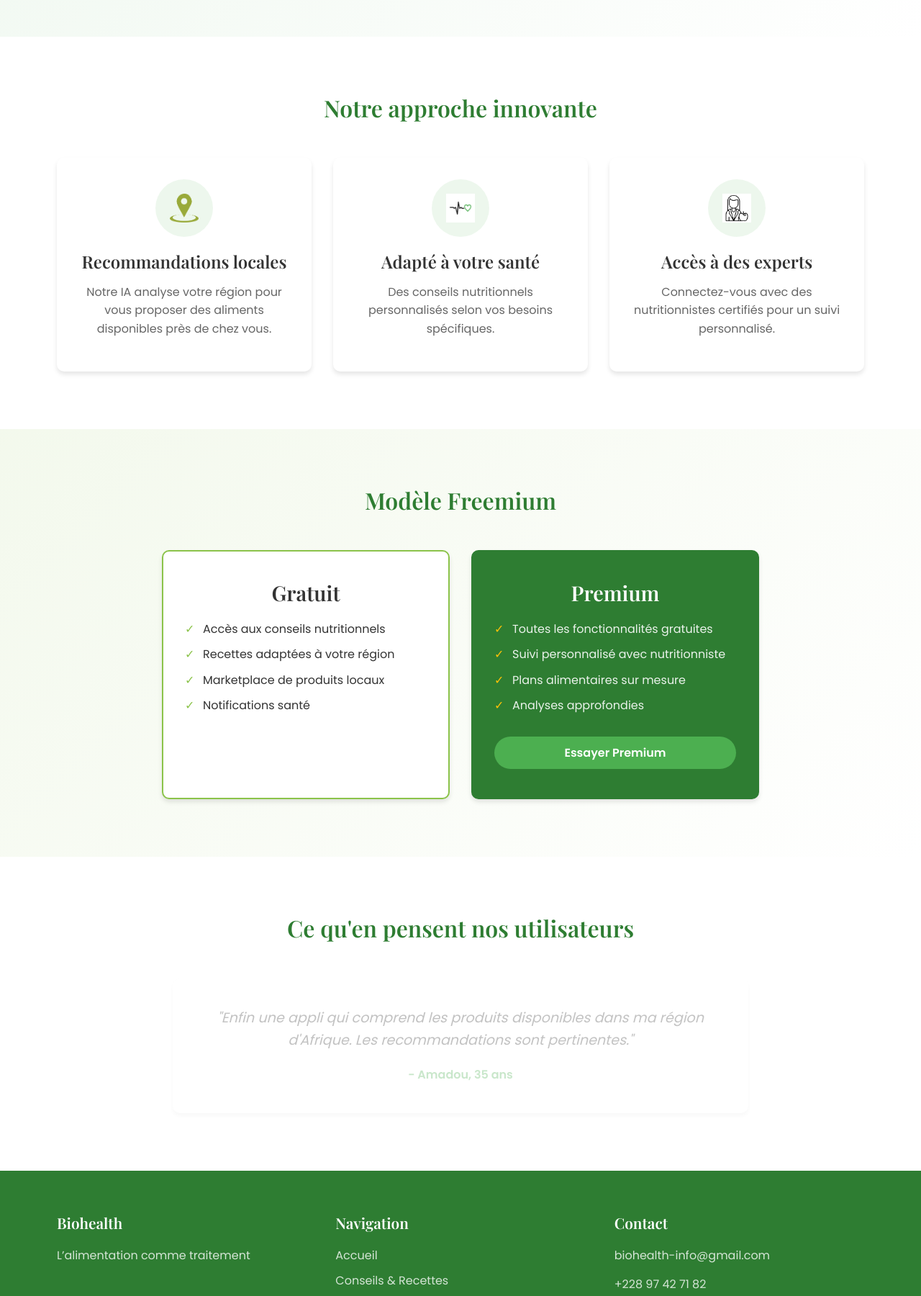
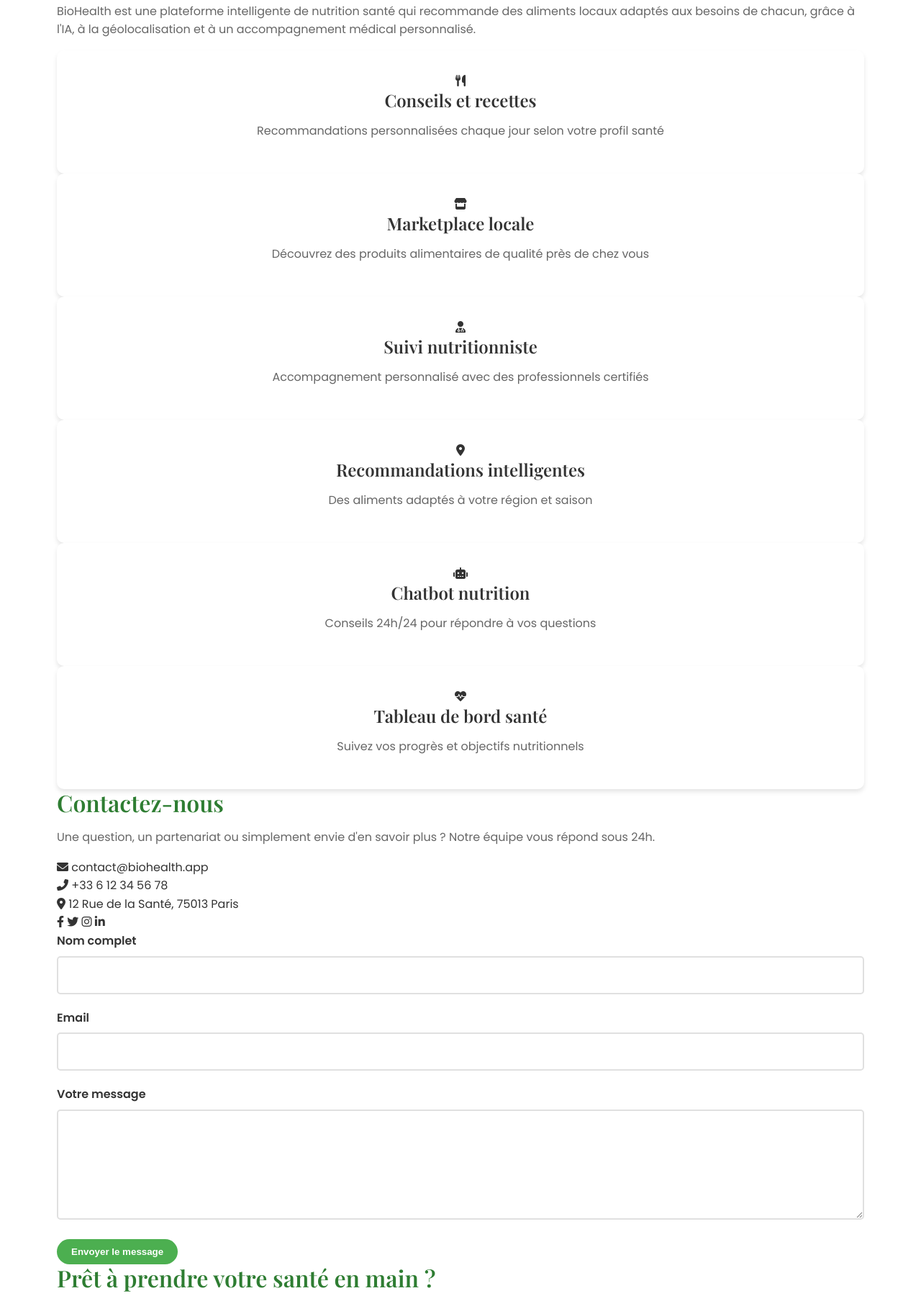
Before and after one commit to Anonyme-18/Biohealth-mvp, a plain HTML site: page index.html in a window 1280 px wide. Shown: the part 607-2407 px from the top of the page at 72% size. Drawn offline with nearby package versions, Linux system fonts and the light colour scheme.

Commit message:
Update index.html

```diff
--- a/index.html
+++ b/index.html
@@ -3,22 +3,18 @@
 <head>
     <meta charset="UTF-8">
     <meta name="viewport" content="width=device-width, initial-scale=1.0">
-    <title>Biohealth:L’alimentation comme traitement</title>
+    <title>À Propos & Contact | BioHealth</title>
     <link rel="stylesheet" href="css/style.css">
-    <link rel="stylesheet" href="css/animations.css">
-     <link rel="icon" type="image/png" sizes="16x16" href="logo.png">
     <link href="https://fonts.googleapis.com/css2?family=Poppins:wght@300;400;600;700&family=Playfair+Display:wght@400;600&display=swap" rel="stylesheet">
+    <link rel="stylesheet" href="https://cdnjs.cloudflare.com/ajax/libs/font-awesome/6.0.0-beta3/css/all.min.css">
 </head>
 <body>
-    <!-- Navigation Bar -->
+    <!-- Navigation -->
     <nav class="navbar">
         <div class="container">
-            <a href="index.html" class="logo">Biohealth</a>
+            <a href="index.html" class="logo">BioHealth</a>
             <div class="nav-links">
-                <a href="index.html" class="active">Accueil</a>
-                <a href="conseils.html">Conseils & Recettes</a>
-                <a href="marketplace.html">Marketplace</a>
-                <a href="nutritionniste.html">Suivi Nutritionniste</a>
+                <a href="#contact">Contact</a>
             </div>
             <button class="hamburger" aria-label="Menu">
                 <span></span>
@@ -29,95 +25,144 @@
     </nav>
 
     <!-- Hero Section -->
-    <section class="hero">
+    <section class="about-hero">
         <div class="container">
             <div class="hero-content">
-                <h1>Se soigner par l'alimentation locale adaptée à votre santé.</h1>
-                <p>Découvrez des aliments et recettes personnalisés selon vos besoins de santé et votre région géographique.</p>
+                <h1>Votre santé nutritionnelle, intelligemment accompagnée</h1>
                 <div class="cta-buttons">
-                    <a href="conseils.html" class="btn primary">Explorer les conseils</a>
-                    <a href="marketplace.html" class="btn secondary">Découvrir la marketplace</a>
+                    <a href="inscription.html" class="btn primary">Créer un compte gratuitement</a>
+                    <a href="connexion.html" class="btn secondary">Se connecter</a>
                 </div>
             </div>
             <div class="hero-image">
-                <img src="images/logo.png" alt="Aliments sains et locaux" class="slide-up">
+                <img src="images/logo.png" alt="Équipe BioHealth" class="slide-up">
             </div>
         </div>
     </section>
 
-    <!-- Value Proposition -->
-    <section class="value-prop">
+    <!-- Section À Propos -->
+    <section class="about-section">
         <div class="container">
-            <h2>Notre approche innovante</h2>
-            <div class="features">
-                <div class="feature-card fade-in">
-                    <div class="icon">
-                        <img src="images/geo.png" alt="Géolocalisation">
+            <div class="about-content">
+                <h2>Notre mission</h2>
+                <p class="mission-statement">BioHealth est une plateforme intelligente de nutrition santé qui recommande des aliments locaux adaptés aux besoins de chacun, grâce à l'IA, à la géolocalisation et à un accompagnement médical personnalisé.</p>
+
+                <div class="features-grid">
+                    <div class="feature-card">
+                        <div class="feature-icon">
+                            <i class="fas fa-utensils"></i>
+                        </div>
+                        <h3>Conseils et recettes</h3>
+                        <p>Recommandations personnalisées chaque jour selon votre profil santé</p>
                     </div>
-                    <h3>Recommandations locales</h3>
-                    <p>Notre IA analyse votre région pour vous proposer des aliments disponibles près de chez vous.</p>
-                </div>
-                <div class="feature-card fade-in" style="animation-delay: 0.2s;">
-                    <div class="icon">
-                        <img src="images/sante.jpg" alt="Santé">
+
+                    <div class="feature-card">
+                        <div class="feature-icon">
+                            <i class="fas fa-store"></i>
+                        </div>
+                        <h3>Marketplace locale</h3>
+                        <p>Découvrez des produits alimentaires de qualité près de chez vous</p>
                     </div>
-                    <h3>Adapté à votre santé</h3>
-                    <p>Des conseils nutritionnels personnalisés selon vos besoins spécifiques.</p>
-                </div>
-                <div class="feature-card fade-in" style="animation-delay: 0.4s;">
-                    <div class="icon">
-                        <img src="images/nutri.jpg" alt="Nutritionniste">
+
+                    <div class="feature-card">
+                        <div class="feature-icon">
+                            <i class="fas fa-user-md"></i>
+                        </div>
+                        <h3>Suivi nutritionniste</h3>
+                        <p>Accompagnement personnalisé avec des professionnels certifiés</p>
                     </div>
-                    <h3>Accès à des experts</h3>
-                    <p>Connectez-vous avec des nutritionnistes certifiés pour un suivi personnalisé.</p>
-                </div>
-            </div>
-        </div>
-    </section>
 
-    <!-- Freemium Model Section -->
-    <section class="freemium">
-        <div class="container">
-            <div class="freemium-content">
-                <h2>Modèle Freemium</h2>
-                <div class="plans">
-                    <div class="plan free">
-                        <h3>Gratuit</h3>
-                        <ul>
-                            <li>Accès aux conseils nutritionnels</li>
-                            <li>Recettes adaptées à votre région</li>
-                            <li>Marketplace de produits locaux</li>
-                            <li>Notifications santé</li>
-                        </ul>
+                    <div class="feature-card">
+                        <div class="feature-icon">
+                            <i class="fas fa-map-marker-alt"></i>
+                        </div>
+                        <h3>Recommandations intelligentes</h3>
+                        <p>Des aliments adaptés à votre région et saison</p>
                     </div>
-                    <div class="plan premium">
-                        <h3>Premium</h3>
-                        <ul>
-                            <li>Toutes les fonctionnalités gratuites</li>
-                            <li>Suivi personnalisé avec nutritionniste</li>
-                            <li>Plans alimentaires sur mesure</li>
-                            <li>Analyses approfondies</li>
-                        </ul>
-                        <a href="nutritionniste.html" class="btn primary">Essayer Premium</a>
+
+                    <div class="feature-card">
+                        <div class="feature-icon">
+                            <i class="fas fa-robot"></i>
+                        </div>
+                        <h3>Chatbot nutrition</h3>
+                        <p>Conseils 24h/24 pour répondre à vos questions</p>
+                    </div>
+
+                    <div class="feature-card">
+                        <div class="feature-icon">
+                            <i class="fas fa-heartbeat"></i>
+                        </div>
+                        <h3>Tableau de bord santé</h3>
+                        <p>Suivez vos progrès et objectifs nutritionnels</p>
                     </div>
                 </div>
             </div>
         </div>
     </section>
 
-    <!-- Testimonials -->
-    <section class="testimonials">
+    <!-- Section Contact -->
+    <section id="contact" class="contact-section">
         <div class="container">
-            <h2>Ce qu'en pensent nos utilisateurs</h2>
-            <div class="testimonial-slider">
-                <div class="testimonial active">
-                    <p>"Biohealth a révolutionné ma façon de manger. Les recettes locales sont délicieuses et adaptées à mon diabète."</p>
-                    <div class="author">- Marie, 42 ans</div>
+            <div class="contact-content">
+                <div class="contact-info">
+                    <h2>Contactez-nous</h2>
+                    <p>Une question, un partenariat ou simplement envie d'en savoir plus ? Notre équipe vous répond sous 24h.</p>
+
+                    <div class="contact-methods">
+                        <div class="contact-method">
+                            <i class="fas fa-envelope"></i>
+                            <span>contact@biohealth.app</span>
+                        </div>
+                        <div class="contact-method">
+                            <i class="fas fa-phone-alt"></i>
+                            <span>+33 6 12 34 56 78</span>
+                        </div>
+                        <div class="contact-method">
+                            <i class="fas fa-map-marker-alt"></i>
+                            <span>12 Rue de la Santé, 75013 Paris</span>
+                        </div>
+                    </div>
+
+                    <div class="social-links">
+                        <a href="#" aria-label="Facebook"><i class="fab fa-facebook-f"></i></a>
+                        <a href="#" aria-label="Twitter"><i class="fab fa-twitter"></i></a>
+                        <a href="#" aria-label="Instagram"><i class="fab fa-instagram"></i></a>
+                        <a href="#" aria-label="LinkedIn"><i class="fab fa-linkedin-in"></i></a>
+                    </div>
                 </div>
-                <div class="testimonial">
-                    <p>"Enfin une appli qui comprend les produits disponibles dans ma région d'Afrique. Les recommandations sont pertinentes."</p>
-                    <div class="author">- Amadou, 35 ans</div>
+
+                <div class="contact-form">
+                    <form id="contactForm" action="index.html">
+                        <div class="form-group">
+                            <label for="name">Nom complet</label>
+                            <input type="text" id="name" name="name" required>
+                        </div>
+
+                        <div class="form-group">
+                            <label for="email">Email</label>
+                            <input type="email" id="email" name="email" required>
+                        </div>
+
+                        <div class="form-group">
+                            <label for="message">Votre message</label>
+                            <textarea id="message" name="message" rows="5" required></textarea>
+                        </div>
+
+                        <button type="submit" class="btn primary">Envoyer le message</button>
+                    </form>
                 </div>
+            </div>
+        </div>
+    </section>
+
+    <!-- CTA Final -->
+    <section class="final-cta">
+        <div class="container">
+            <h2>Prêt à prendre votre santé en main ?</h2>
+            <p>Rejoignez notre communauté et découvrez une nouvelle approche de la nutrition.</p>
+            <div class="cta-buttons">
+                <a href="inscription.html" class="btn primary">Créer un compte gratuitement</a>
+                <a href="connexion.html" class="btn secondary">Se connecter</a>
             </div>
         </div>
     </section>
@@ -127,32 +172,34 @@
         <div class="container">
             <div class="footer-content">
                 <div class="footer-section">
-                    <h3>Biohealth</h3>
-                    <p>L’alimentation comme traitement</p>
+                    <h3>BioHealth</h3>
+                    <p>Votre santé nutritionnelle, intelligemment accompagnée.</p>
                 </div>
                 <div class="footer-section">
                     <h3>Navigation</h3>
                     <ul>
                         <li><a href="index.html">Accueil</a></li>
-                        <li><a href="conseils.html">Conseils & Recettes</a></li>
+                        <li><a href="conseils.html">Conseils</a></li>
                         <li><a href="marketplace.html">Marketplace</a></li>
-                        <li><a href="nutritionniste.html">Suivi Nutritionniste</a></li>
+                        <li><a href="nutritionniste.html">Nutritionnistes</a></li>
+                        <li><a href="contact.html">Contact</a></li>
                     </ul>
                 </div>
                 <div class="footer-section">
-                    <h3>Contact</h3>
-                     <p>biohealth-info@gmail.com</p>
-                    <p>+228 97 42 71 82</p>
+                    <h3>Légal</h3>
+                    <ul>
+                        <li><a href="#">Mentions légales</a></li>
+                        <li><a href="#">Politique de confidentialité</a></li>
+                        <li><a href="#">CGU</a></li>
+                    </ul>
                 </div>
             </div>
             <div class="footer-bottom">
-                <p>&copy; 2023 Biohealth. Tous droits réservés.</p>
+                <p>&copy; 2023 BioHealth. Tous droits réservés.</p>
             </div>
         </div>
     </footer>
 
-
     <script src="js/main.js"></script>
-    <script src="js/notifications.js"></script>
 </body>
 </html>
```
